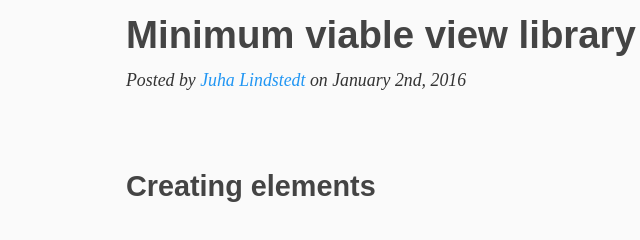
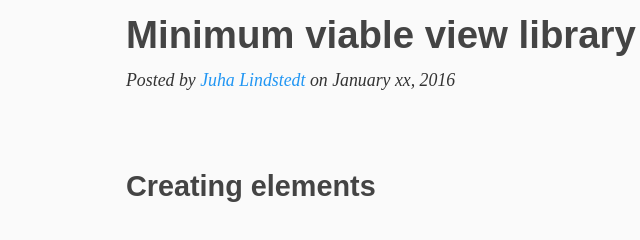
Before and after one commit to pakastin/freezer, a website: page minimum-viable-view-library/index.html in a window 1280 px wide. Shown: the part 289-529 px from the top of the page, 130-770 px from the left. Drawn offline with nearby package versions, Linux system fonts and the light colour scheme.

Commit message:
changed date

```diff
--- a/minimum-viable-view-library/index.html
+++ b/minimum-viable-view-library/index.html
@@ -37,7 +37,7 @@
 
       <h1>Minimum viable view library</h1>
 
-      <p><i>Posted by <a href="http://www.pakastin.fi" target="_blank">Juha Lindstedt</a> on January 2nd, 2016</i></p>
+      <p><i>Posted by <a href="http://www.pakastin.fi" target="_blank">Juha Lindstedt</a> on January xx, 2016</i></p>
 
       <h2>Creating elements</h2>
 
```
